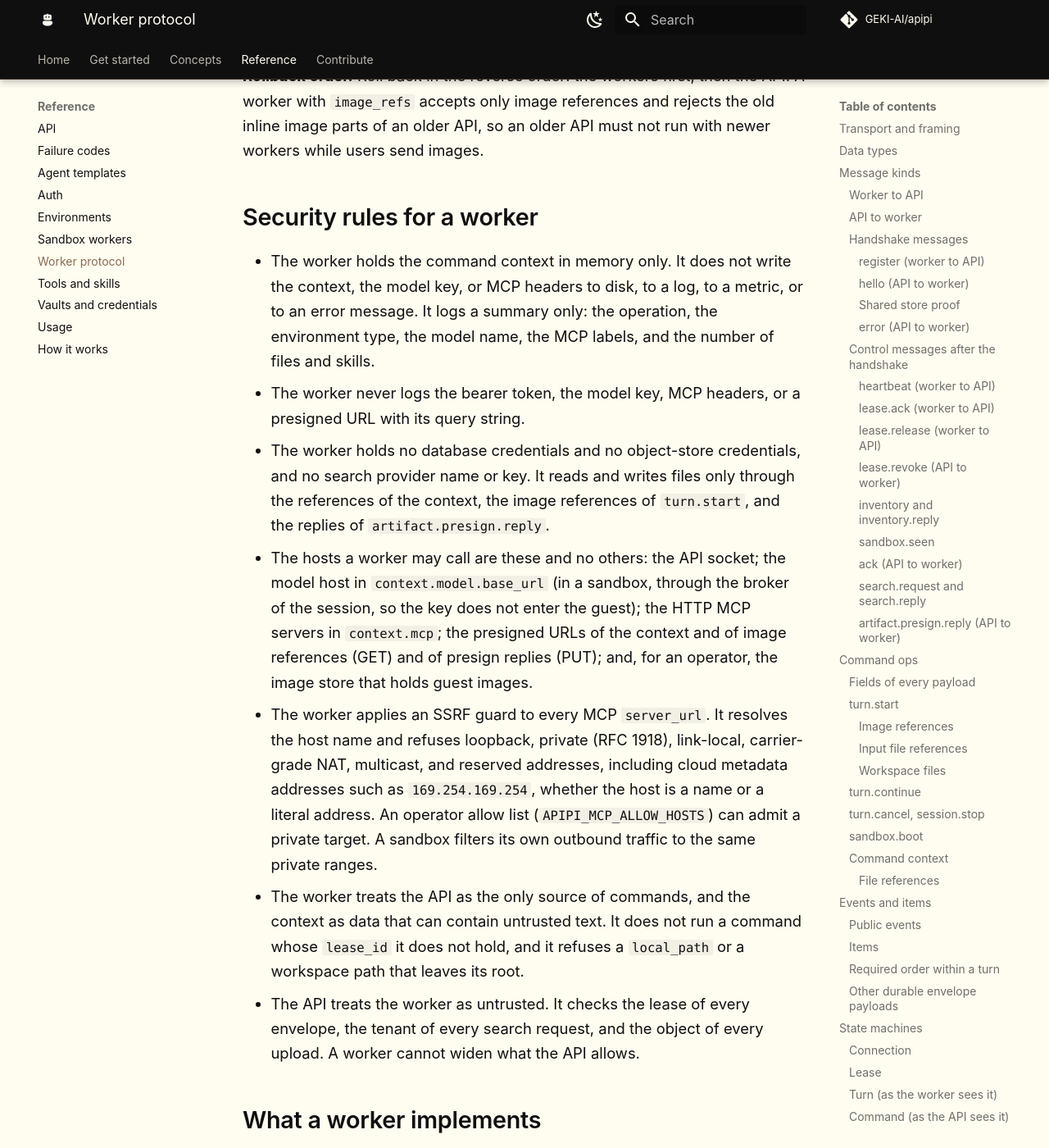
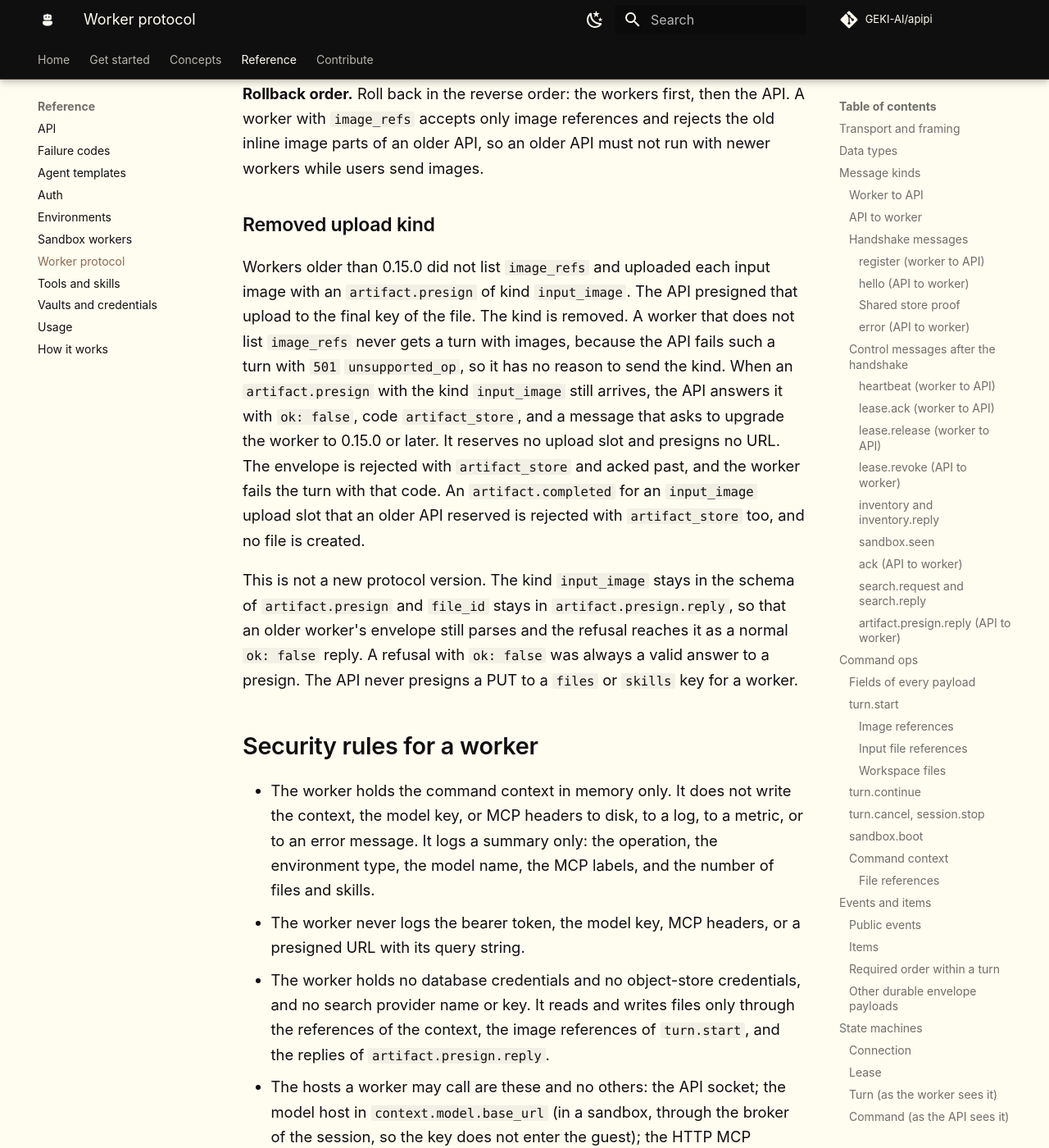
Before and after one commit to GEKI-AI/apipi, an MkDocs documentation site: the page built from docs/worker-protocol.md, in a window 1280 px wide and 1400 px high, scrolled down 41056 px. Shown: the whole window at 82% size. Built offline with MkDocs 1.6.1 and Material for MkDocs 9.7.7, drawn with Linux system fonts in a browser that asks for light colours; comment, search, counter and statistics services are not loaded; some of the changed text lies outside the part shown.

Commit message:
Remove the legacy input_image worker upload kind (#544)
The API refuses an artifact.presign of kind input_image with ok: false
and artifact_store and presigns no URL, so no PUT URL points at a files
or skills key. Pending input_image upload slots are refused on complete.

Co-authored-by: Claude Opus 5.5 <noreply@anthropic.com>

```diff
--- a/docs/observability.md
+++ b/docs/observability.md
@@ -229,7 +229,7 @@ at zero is defined, and it is filled by a later change to that path.
 | `apipi_worker_forward_seconds` | histogram, `op` | Time from storing a forward to its result, as the requesting replica sees it. A `session.stop` includes the wait for `session.stopped`. |
 | `apipi_worker_forward_failures_total` | counter, `reason` | Why a forward failed: `replica_stale` (the replica stopped heartbeating, failed at once), `not_connected` (the worker left that replica), `timeout`, `ack_timeout`, `rejected` (the other replica refused: capacity, image, size), or `error`. |
 | `apipi_worker_send_queue_depth` | gauge | Frames waiting in the per-connection writers of this replica, summed over all sockets. It should stay near zero. A value that stays high means a worker reads slower than the API sends. At 1024 frames on one socket, or 10 seconds on one frame, that socket closes with `write_timeout`. |
-| `apipi_worker_presign_total`, `apipi_worker_presign_seconds` | counter and histogram, `kind` (`artifact`, `pi_session`, `input_image`), `result` | Artifact presign outcomes (`ok`, `unchanged`, a quota code, or `store_error`) and handling time. |
+| `apipi_worker_presign_total`, `apipi_worker_presign_seconds` | counter and histogram, `kind` (`artifact`, `pi_session`, or `input_image` for the refused upload of a worker older than 0.15.0), `result` | Artifact presign outcomes (`ok`, `unchanged`, a quota code, or `store_error`) and handling time. |
 | `apipi_search_requests_total`, `apipi_search_seconds`, `apipi_search_inflight` | counter, histogram, gauge, `provider`, `result` | `web_search` outcomes (`ok`, the provider error code, or `search_denied`), provider call latency, and running calls. |
 | `apipi_event_bus_notify_errors_total` | counter | Failed `NOTIFY` publishes, whatever the error (a closed connection, a timeout, or an unexpected exception). Publishes are serialized on one connection, which is dropped and reopened after an error. The fallback poll covers the gap, but SSE clients on other replicas are slower. |
 | `apipi_background_loop_errors_total`, `apipi_background_loop_last_run_timestamp` | counter and gauge, `loop` | Errors a background loop caught and the Unix time of its last finished round. API loops: `lease_reaper`, `delta_flusher`, `usage_purge`, `attachment_sweep`, plus the tasks `lifecycle_heartbeat` and `lifecycle_sender`. |
--- a/docs/worker-protocol.md
+++ b/docs/worker-protocol.md
@@ -308,7 +308,7 @@ waiter.
 | `expires_at` | time | S3 only. When the URL stops working. |
 | `path` | string | Filesystem only. The store-root relative path the worker MUST write. |
 | `object_id` | string | The object key of the upload. |
-| `file_id` | string | For kind `input_image`: the id of the file row, for the `input_image` item part. Only workers without the feature `image_refs` upload input images. |
+| `file_id` | string | Never set. It carried the file id for the removed kind `input_image`. The field stays because removing a field needs a new protocol version. |
 | `code`, `message` | string | The refusal. See [Errors and close codes](#errors-and-close-codes). |
 
 ## Command ops
@@ -686,7 +686,7 @@ turn is rejected as `turn_mismatch`.
 | `usage` | `turn_id`, `status`, `model`, `prompt_tokens`, `completion_tokens`, `total_tokens`, `cache_read_tokens`, `cache_write_tokens` (integers, 0 or more), `latency_ms`, `request_id`, `user_id`, `error_code`, `artifact_bytes`, `tool_names`, `tool_counts`, `mcp_names`, `mcp_counts`, and `failure` (`{message, code, failure_source, retryable, upstream_status, legacy_code, upstream_attempts}`). One per turn. |
 | `session.status` | `status` (`idle`, `in_progress`, `requires_action`, `failed`), `required_actions` (list). At least one is set. |
 | `error` | `code`, `message`, `turn_id`. The API stores an `agent.session.error` event. |
-| `artifact.presign` | `request_id` (UUID), `kind` (`artifact`, `pi_session`, `input_image`), `filename`, `content_type`, `size` (integer, 1 or more), `sha256` (hex), `turn_id`. The kind `input_image` is sent only by workers without the feature `image_refs`. The API still accepts it from them. |
+| `artifact.presign` | `request_id` (UUID), `kind` (`artifact`, `pi_session`), `filename`, `content_type`, `size` (integer, 1 or more), `sha256` (hex), `turn_id`. The kind `input_image` was sent by workers older than 0.15.0. It still parses, so that such a worker gets an answer, but the API refuses it (see [Removed upload kind](#removed-upload-kind)). |
 | `artifact.completed` | `upload_id` (UUID from the reply), `path` (filesystem only), `name`, `size`, `sha256`, `turn_id`. |
 | `session.stopped` | `reason` (`stop`). Completes `session.stop`. The API deletes the session blobs when it applies it. |
 | `workspace.reaped` | `reason` (`idle`). A receipt that the idle reaper wiped a workspace. It changes nothing on the API. |
@@ -996,7 +996,7 @@ names the receiver does not know: it ignores them.
 | `presign` | `artifact.presign`, `artifact.presign.reply`, and `artifact.completed`. | Yes |
 | `lease_cursor` | `payload.last_seq` in `turn.start`, `turn.continue`, and `sandbox.boot`. | Yes |
 | `session_stopped` | The worker acks `session.stop` on receipt. The durable `session.stopped` envelope completes it, and the API waits up to 15 seconds for it. | No |
-| `image_refs` | `turn.start` carries input images as [image references](#image-references) in `parts`, and the worker no longer uploads them with the kind `input_image`. | No |
+| `image_refs` | `turn.start` carries input images as [image references](#image-references) in `parts`, and the worker no longer uploads them with the kind `input_image`, which the API refuses (see [Removed upload kind](#removed-upload-kind)). | No |
 | `file_refs` | `turn.start` carries the `input_file` parts of a session without a computer as [file references](#input-file-references) in `parts`. | No |
 | `session_files` | `turn.start` carries the `input_file` parts of a session with a computer as [workspace files](#workspace-files), and the context carries `session_files`. | No |
 | `env_credentials` | The worker uses `context.env_credentials` when it starts a sandbox: placeholders in the guest environment, secret injection in the egress gateway, and the git credential helper. | No |
@@ -1033,6 +1033,29 @@ affected.
 the API. A worker with `image_refs` accepts only image references and
 rejects the old inline image parts of an older API, so an older API must not
 run with newer workers while users send images.
+
+### Removed upload kind
+
+Workers older than 0.15.0 did not list `image_refs` and uploaded each input
+image with an `artifact.presign` of kind `input_image`. The API presigned
+that upload to the final key of the file. The kind is removed. A worker
+that does not list `image_refs` never gets a turn with images, because the
+API fails such a turn with `501` `unsupported_op`, so it has no reason to
+send the kind. When an `artifact.presign` with the kind `input_image` still
+arrives, the API answers it with `ok: false`, code `artifact_store`, and a
+message that asks to upgrade the worker to 0.15.0 or later. It reserves no
+upload slot and presigns no URL. The envelope is rejected with
+`artifact_store` and acked past, and the worker fails the turn with that
+code. An `artifact.completed` for an `input_image` upload slot that an
+older API reserved is rejected with `artifact_store` too, and no file is
+created.
+
+This is not a new protocol version. The kind `input_image` stays in the
+schema of `artifact.presign` and `file_id` stays in
+`artifact.presign.reply`, so that an older worker's envelope still parses
+and the refusal reaches it as a normal `ok: false` reply. A refusal with
+`ok: false` was always a valid answer to a presign. The API never
+presigns a PUT to a `files` or `skills` key for a worker.
 
 ## Security rules for a worker
 
--- a/docs/worker-protocol/schema/artifact.presign.reply.json
+++ b/docs/worker-protocol/schema/artifact.presign.reply.json
@@ -1,6 +1,6 @@
 {
   "$schema": "https://json-schema.org/draft/2020-12/schema",
-  "description": "API to worker. Answer to one `artifact.presign` envelope.\n\nS3 carries `url`, `headers`, and `expires_at` for a direct PUT with\nno store credentials on the worker. The shared filesystem carries\n`path`, the store-root relative path the worker must write, and no\nURL. `input_image` also carries `file_id` for the `input_image`\nitem part. When the latest stored bytes already match the presigned\ndigest the reply carries `unchanged` instead: no URL, no path, and\nno `upload_id`; the worker skips the upload. Quota failures arrive\nas `ok: False` with a store code (`artifact_store`,\n`artifact_too_large`, `workspace_too_large`, `payload_too_large`).",
+  "description": "API to worker. Answer to one `artifact.presign` envelope.\n\nS3 carries `url`, `headers`, and `expires_at` for a direct PUT with\nno store credentials on the worker. The shared filesystem carries\n`path`, the store-root relative path the worker must write, and no\nURL. When the latest stored bytes already match the presigned\ndigest the reply carries `unchanged` instead: no URL, no path, and\nno `upload_id`; the worker skips the upload. Quota failures arrive\nas `ok: False` with a store code (`artifact_store`,\n`artifact_too_large`, `workspace_too_large`). `file_id` was set only\nfor the kind `input_image`, which the API now refuses, so it is\nnever set.",
   "properties": {
     "artifact_id": {
       "anyOf": [
--- a/docs/worker-protocol/schema/envelope.artifact.presign.json
+++ b/docs/worker-protocol/schema/envelope.artifact.presign.json
@@ -3,7 +3,7 @@
   "description": "One worker to API envelope: `{v, session_id, turn_id, seq, type, payload}`.\n\nA frame with `v` is an envelope, a frame without it is a control\nmessage. `turn_id` is set for turn-scoped types and null otherwise.",
   "properties": {
     "payload": {
-      "description": "Worker asks the API for an artifact upload slot.\n\nThe socket carries only this metadata, never file bytes. The API\nchecks quotas before issuing a URL (S3) or reserving the write\n(shared filesystem), and the key is bound under the session prefix.",
+      "description": "Worker asks the API for an artifact upload slot.\n\nThe socket carries only this metadata, never file bytes. The API\nchecks quotas before issuing a URL (S3) or reserving the write\n(shared filesystem), and the key is bound under the session prefix.\nThe kind `input_image` was sent by workers before 0.15.0. It still\nparses, and the API refuses it with `ok: False` and `artifact_store`.",
       "properties": {
         "content_type": {
           "anyOf": [
--- a/docs/workers.md
+++ b/docs/workers.md
@@ -203,7 +203,7 @@ API to worker:
 | --- | --- | --- |
 | `hello` | `ok`, `protocol`, `worker_id`, `generation`, `connection_id`, `lease_ttl_seconds`, `heartbeat_seconds`, `sessions`, `store_check`, `revoke`, `ttl`, `features` | Register succeeded. `store_check` is present only for the filesystem store. |
 | `command` | `id`, `session_id`, `lease_id`, `op`, `payload` | `op` is `turn.start`, `turn.continue`, `turn.cancel`, `session.stop`, or `sandbox.boot`. The `id` is the idempotency key: the worker acks a retransmit but never dispatches it twice, so a duplicate `turn.start` cannot start a second turn. `turn.start`, `turn.continue`, and `sandbox.boot` carry `payload.last_seq`, the session sequence cursor (see [Sequence on a new lease](#sequence-on-a-new-lease)). `turn.start` carries input images in `payload.parts` as store references (`file_id`, `object_id`, `url` or `local_path`, `mime_type`, `size_bytes`), never as bytes, and only to a worker that listed the feature `image_refs`. In a session without a computer it carries `input_file` parts the same way (`type: "file"`, plus `filename` and `model_input` `text` or `image`), only to a worker that listed the feature `file_refs`. In a session with a computer an `input_file` part has `model_input` `workspace` and a `path`, and the context lists every attachment of the session in `session_files`; the API sends both only to a worker that listed the feature `session_files`. |
-| `artifact.presign.reply` | `session_id`, `request_id`, `ok`, `unchanged`, `upload_id`, `artifact_id`, `url`, `headers`, `expires_at`, `path`, `object_id`, `file_id`, `code`, `message` | Answer to one durable `artifact.presign` envelope. S3 carries a short-lived presigned PUT URL bound to a key under the session prefix (artifacts and Pi sessions) or under the files prefix (`input_image`, with `file_id` for the item part; only workers without the feature `image_refs` send it); the filesystem store carries `path`, the store-root relative path the worker must write, and no URL. When the latest stored bytes already match the presigned digest the reply carries `unchanged` instead (no URL, no path, no `upload_id`) and the worker skips the upload. `expires_at` is an RFC 3339 UTC time with `Z` and milliseconds, for example `2026-01-02T03:04:05.678Z`. Quota failures arrive as `ok: false` with today's store codes (`artifact_store`, `artifact_too_large`, `workspace_too_large`, `payload_too_large` for oversize input images). |
+| `artifact.presign.reply` | `session_id`, `request_id`, `ok`, `unchanged`, `upload_id`, `artifact_id`, `url`, `headers`, `expires_at`, `path`, `object_id`, `file_id`, `code`, `message` | Answer to one durable `artifact.presign` envelope. S3 carries a short-lived presigned PUT URL bound to a key under the session prefix; the filesystem store carries `path`, the store-root relative path the worker must write, and no URL. When the latest stored bytes already match the presigned digest the reply carries `unchanged` instead (no URL, no path, no `upload_id`) and the worker skips the upload. `expires_at` is an RFC 3339 UTC time with `Z` and milliseconds, for example `2026-01-02T03:04:05.678Z`. Quota failures arrive as `ok: false` with today's store codes (`artifact_store`, `artifact_too_large`, `workspace_too_large`). `file_id` is never set: it belonged to the removed `input_image` kind, which the API refuses with `ok: false` and `artifact_store`. |
 | `search.reply` | `session_id`, `request_id`, `ok`, `results`, `code`, `message` | Answer to one `search.request`. `results` is a list of `title`, `url`, `snippet`, and `published_date` (nullable), the same for every provider. On failure `ok` is false, `code` is one of `search_denied`, `search_unavailable`, `search_timeout`, `search_failed`, or `invalid_request`, and `message` is a short text that is safe to show the model. |
 | `lease.revoke` | `session_id`, `lease_id` | Lease is no longer valid. |
 | `inventory.reply` | `revoke: [lease.revoke]`, `ttl: {session_id: {...}}` | Answer to `inventory` (and part of `hello`): sessions to tear down plus reaper TTLs. A revoke entry for an on-disk workspace the worker holds no lease for has no `lease_id`. |
@@ -232,11 +232,11 @@ for the filesystem store) and verifies the object (S3 `HEAD` size and
 checksum, or the shared-root file size and checksum) before writing
 rows. Artifacts are stored with the presigned `artifact_id`, so the
 object and the row stay bound; Pi sessions update the session pointer
-the turn context uses for cold restore; input images from workers
-without the feature `image_refs` create file rows with the returned
-`file_id`. A `completed` with a foreign `upload_id`,
-a path outside the expected key, or a checksum or size mismatch is
-rejected.
+the turn context uses for cold restore. A presign of the removed kind
+`input_image` is refused with `ok: false` and `artifact_store`. A
+`completed` with a foreign `upload_id`, a path outside the expected
+key, a checksum or size mismatch, or an `input_image` upload slot of an
+older API is rejected.
 `sandbox.status` carries a sandbox phase (`starting`, `ready`,
 `stopped`) with the same fields the pool used to pass to
 `record_transition`; the API applies that transition, so the
@@ -527,7 +527,7 @@ protocol as it was before features existed, so old peers keep working.
 | `presign` | `artifact.presign`, `artifact.completed`, and `artifact.presign.reply` | Yes |
 | `lease_cursor` | `payload.last_seq` in `turn.start`, `turn.continue`, and `sandbox.boot` | Yes |
 | `session_stopped` | The worker acks `session.stop` on receipt, and the durable `session.stopped` envelope is the completion that the API waits for | No |
-| `image_refs` | `turn.start` carries input images as store references in `parts`, and the worker no longer uploads them as `input_image` | No |
+| `image_refs` | `turn.start` carries input images as store references in `parts`, and the worker no longer uploads them as `input_image`. The API refuses that upload kind since it was removed, so a worker older than 0.15.0 must be upgraded | No |
 | `file_refs` | `turn.start` carries the `input_file` parts of a session without a computer as store references in `parts` | No |
 | `session_files` | `turn.start` carries the `input_file` parts of a session with a computer as workspace files, and the context carries `session_files` | No |
 
@@ -688,8 +688,11 @@ with no blobs or objects, and `OutboxSink` uploads through
 `artifact.presign` (outbox) -> reply -> PUT (S3, plain HTTPS with no
 credentials) or shared-root write (filesystem, to the reply `path`) ->
 `artifact.completed` (outbox) for the `artifact` and `pi_session`
-kinds, including the killed-process harvest. The API still accepts the
-`input_image` kind from workers without the feature `image_refs`. Quota
+kinds, including the killed-process harvest. Workers older than 0.15.0
+uploaded input images with the kind `input_image`. The API no longer
+accepts it: it answers that `artifact.presign` with `ok: false`, code
+`artifact_store`, and a message that asks to upgrade the worker, and it
+never presigns a PUT to a `files` or `skills` key for a worker. Quota
 failures raise the usual codes so the turn fails
 (`artifact_store` fails the turn, other quota codes emit the session
 error event). The worker uploads every changed file; the API keeps the latest
@@ -704,15 +707,13 @@ the same codes.
 
 With `APIPI_ARTIFACT_STORE=s3` (the recommended production setup)
 the worker sends durable `artifact.presign` with the session id, kind
-(`artifact`, `pi_session`, or `input_image`), filename, content type,
-size, and checksum; the API checks quotas (`max_workspace_bytes` and
-`max_artifact_bytes`, or `max_file_bytes` for input images) before
-issuing a short-lived presigned PUT URL bound to a key under the
-session prefix (or the files prefix with a `file_id` for input
-images); the worker uploads with a plain PUT; then it sends durable
-`artifact.completed` with the `upload_id`, size, and checksum. The API
+(`artifact` or `pi_session`), filename, content type, size, and
+checksum; the API checks quotas (`max_workspace_bytes` and
+`max_artifact_bytes`) before issuing a short-lived presigned PUT URL
+bound to a key under the session prefix; the worker uploads with a
+plain PUT; then it sends durable `artifact.completed` with the `upload_id`, size, and checksum. The API
 verifies the object (`HEAD` size and checksum where available),
-writes the artifact, file, or Pi session pointer rows, and emits the
+writes the artifact or Pi session pointer rows, and emits the
 existing public events. Reads use the presigned GET references in the
 command context, and downloads go through the existing routes. With
 the filesystem store the API returns the exact store-root relative
```
Also changed, not shown: other parts of docs/worker-protocol.md (+1 -1 lines), CHANGELOG.md (+4 -0 lines), specs/decisions/0015-worker-protocol-v2.md (+6 -1 lines), 7 other files.
